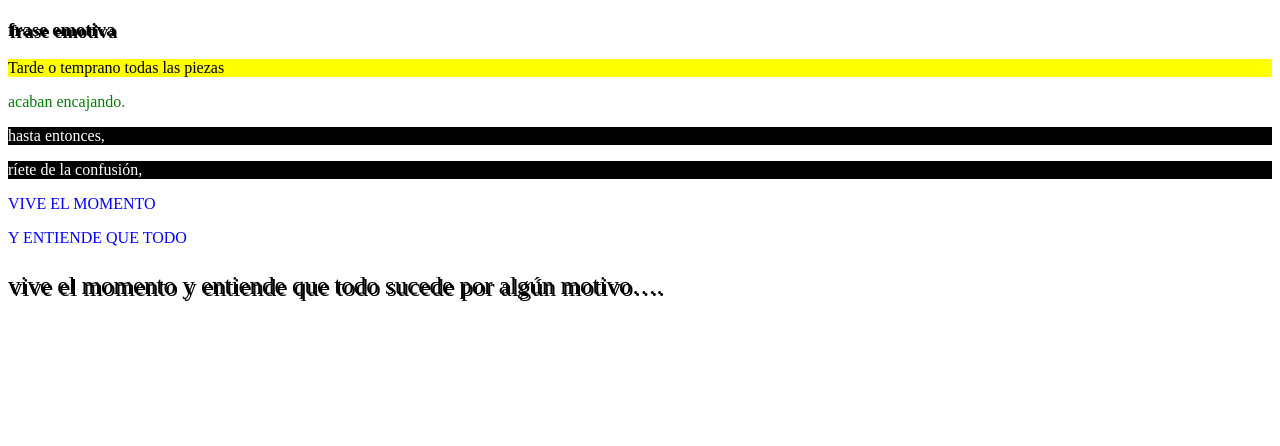
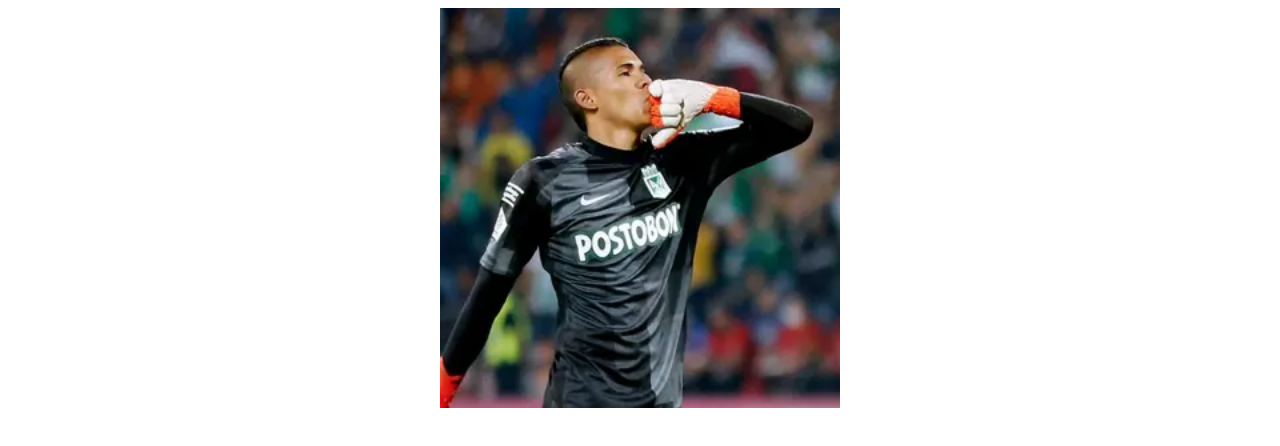
Before and after one commit to paulinagutierrex/html-paulina-gutierrez, a website: page index.html in a window 1280 px wide. Drawn offline with Linux system fonts and the light colour scheme.

Commit message:
imagenes kevin mier mi nacionañ

```diff
--- a/index.html
+++ b/index.html
@@ -6,16 +6,6 @@
     <title>Static Template</title>
   </head>
   <body>
-    <h3 id="titulo">frase emotiva</h3>
-    <p id="linea1">Tarde o temprano todas las piezas</p>
-    <p id="linea2">acaban encajando.</p>
-    <p class="linea3y4">hasta entonces,</p>
-    <p class="linea3y4">ríete de la confusión,</p>
-    <p class="linea5y6">VIVE EL MOMENTO</p>
-    <p class="linea5y6">Y ENTIENDE QUE TODO</p>
-
-    <p id="linea7">
-      vive el momento y entiende que todo sucede por algún motivo….
-    </p>
+    <img id="man" src="imagenes/man.webp" width="400px" height="400px" />
   </body>
 </html>
--- a/style.css
+++ b/style.css
@@ -1,23 +1,5 @@
-#titulo {
-  text-shadow: 2px 2px black;
+#man {
+  display: block;
+  margin-left: auto;
+  margin-right: auto;
 }
-
-#linea1 {
-  background-color: yellow;
-}
-
-#linea2 {
-  color: green;
-}
-.linea3y4 {
-  background-color: black;
-  color: white;
-}
-.linea5y6 {
-  color: blue;
-}
-
-#linea7 {
-  text-shadow: 2px 2px black;
-  font-size: 25px;
-}
```
Also changed, not shown: tareas/tarea2.css (added, +23 -0 lines), tareas/tarea2.html (added, +21 -0 lines), imagenes/man.webp (added), tareas/tarea1.css (renamed from tareas/style.css).
